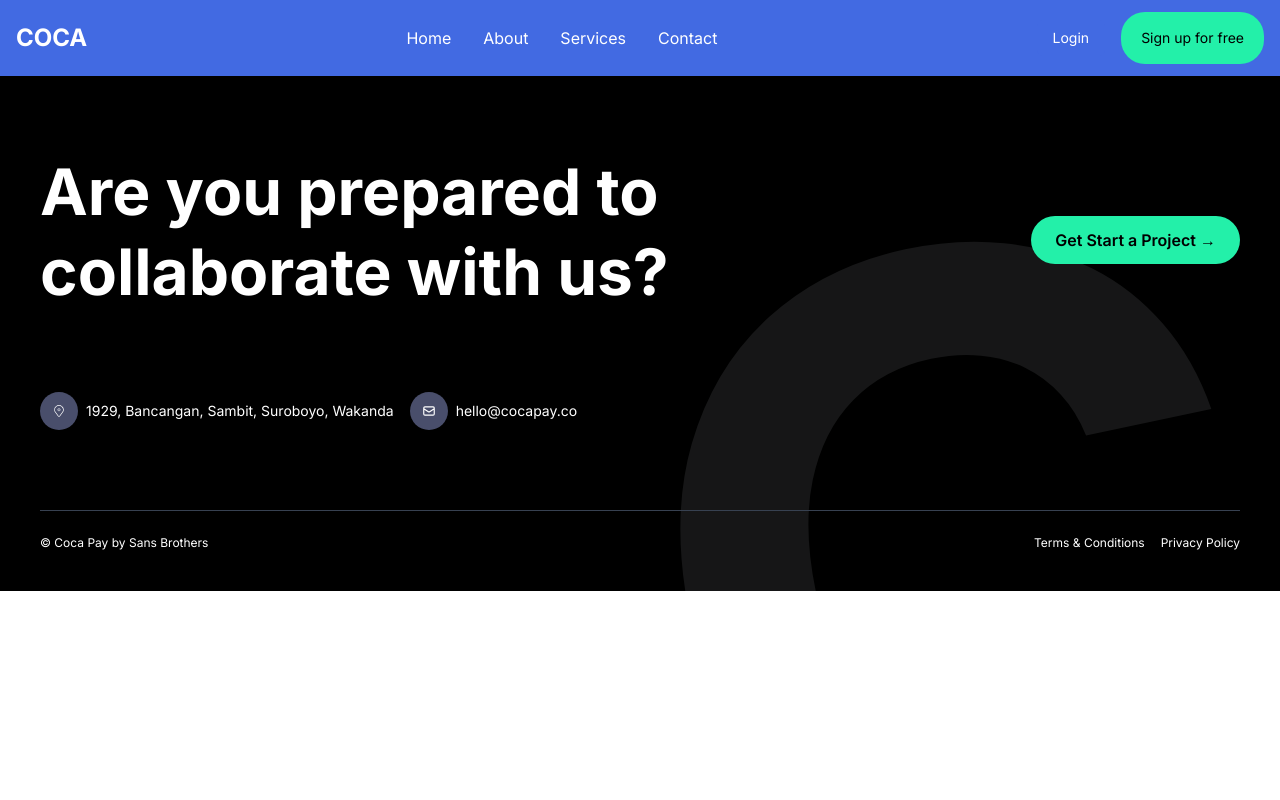
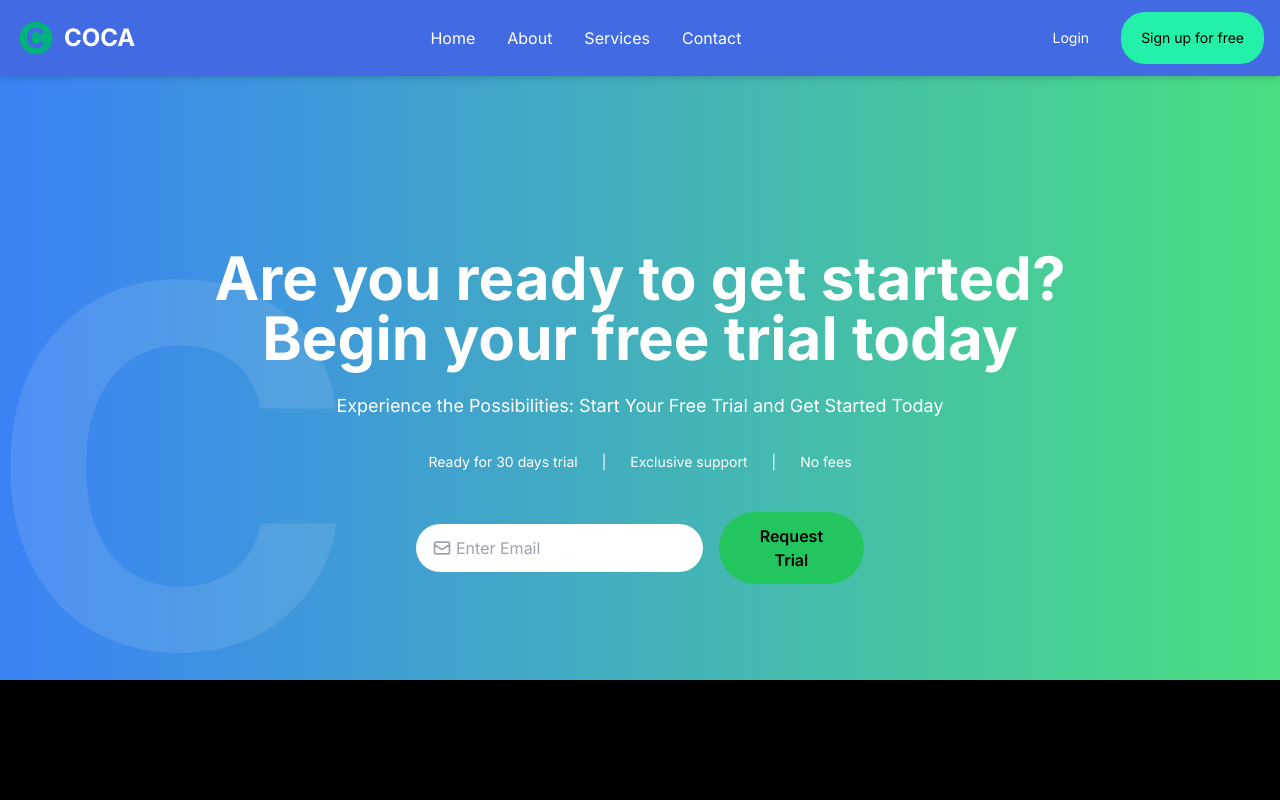
Before and after one commit to tahmidhasantanoy/solutya_it_job_task, a Next.js app: page / in a window 1280 px wide. Shown: the top 800 px of the page. Built offline with nearby package versions, Linux system fonts and the light colour scheme.

Commit message:
Trail section design almost complete

```diff
--- /dev/null
+++ b/src/app/components/pages/Trail.jsx
@@ -0,0 +1,48 @@
+import React from "react";
+import { HiOutlineMail } from "react-icons/hi";
+
+const Trail = () => {
+  return (
+    <section className="relative bg-gradient-to-r from-blue-500 to-green-400 text-white overflow-hidden py-24">
+      <div className="absolute top-[65%] left-20 transform -translate-y-1/2 -translate-x-1/4 text-[500px] font-bold text-white opacity-10 pointer-events-none select-none z-0">
+        C
+      </div>
+
+      <div className="relative z-10 max-w-4xl mx-auto mt-20 text-center px-4">
+        <h2 className="text-4xl md:text-5xl xl:text-6xl font-bold leading-tight mb-6">
+          Are you ready to get started? <br /> Begin your free trial today
+        </h2>
+        <p className="text-base md:text-lg xl:text-lg mb-8">
+          Experience the Possibilities: Start Your Free Trial and Get Started
+          Today
+        </p>
+        <div className="flex justify-center gap-6 text-sm mb-10 flex-wrap">
+          <span>Ready for 30 days trial</span>
+          <span>|</span>
+          <span>Exclusive support</span>
+          <span>|</span>
+          <span>No fees</span>
+        </div>
+
+        {/* Input & Button */}
+        <div className="flex flex-col sm:flex-row justify-center gap-4 max-w-md mx-auto">
+          <div className="flex items-center">
+            <div className="relative">
+              <HiOutlineMail className="absolute top-1/2 left-2 transform -translate-y-1/2 text-xl mx-2 text-gray-400" />
+              <input
+                type="email"
+                placeholder="Enter Email"
+                className="pl-10 px-6 py-3 rounded-full text-black focus:outline-none w-full"
+              />
+            </div>
+          </div>
+          <button className="bg-green-500 hover:bg-green-600 text-black font-semibold px-6 py-3 rounded-full">
+            Request Trial
+          </button>
+        </div>
+      </div>
+    </section>
+  );
+};
+
+export default Trail;
--- a/src/app/components/shared/NavBar.jsx
+++ b/src/app/components/shared/NavBar.jsx
@@ -3,6 +3,8 @@
 
 import { useState } from "react";
 import Link from "next/link";
+import Image from "next/image";
+import logo from "../../../../public/images/logo.png";
 
 const Header = () => {
   const [isOpen, setIsOpen] = useState(false);
@@ -11,7 +13,14 @@ const Header = () => {
     <header className="bg-[#426AE2] shadow-md fixed w-full z-50">
       <div className="max-w-7xl mx-auto flex justify-between items-center px-4 py-3">
         {/* Left - Logo */}
-        <div className="flex-shrink-0">
+        <div className="flex items-center">
+          <Image
+            src={logo}
+            alt="Logo"
+            width={50}
+            height={50}
+            className="w-10 h-10 mr-2"
+          />
           <Link href="/" className="text-2xl font-bold text-white">
             COCA
           </Link>
--- a/src/app/page.js
+++ b/src/app/page.js
@@ -1,11 +1,13 @@
 import Image from "next/image";
+import Trail from "./components/pages/Trail";
 
 export default function Home() {
   return (
     <>
-      <p className="text-2xl text-teal-700">
+      <p className="text-7xl text-red-700">
         This is the starting page of the app
       </p>
+      <Trail />
     </>
   );
 }
```
Also changed, not shown: public/images/logo.png (added).
